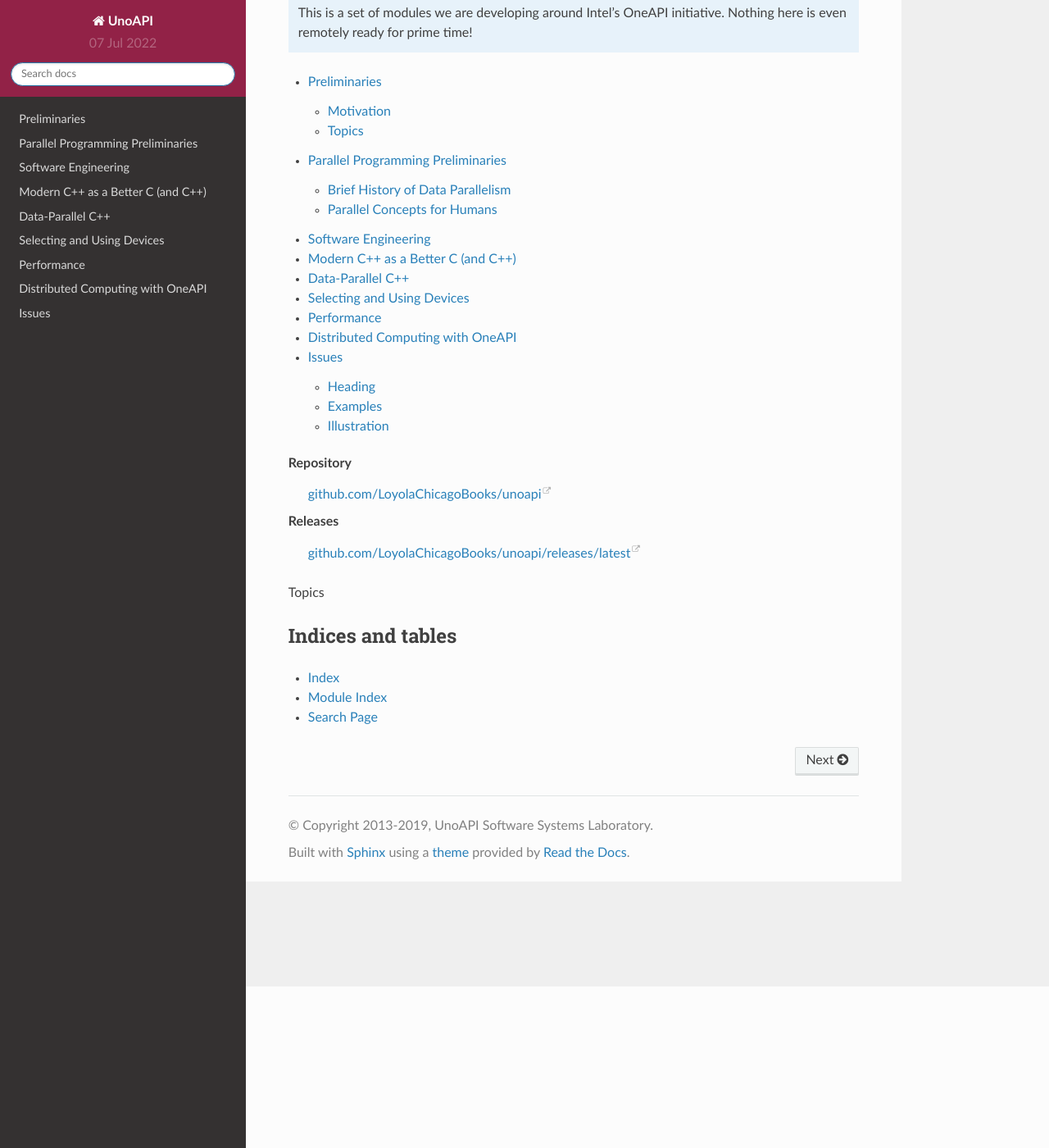
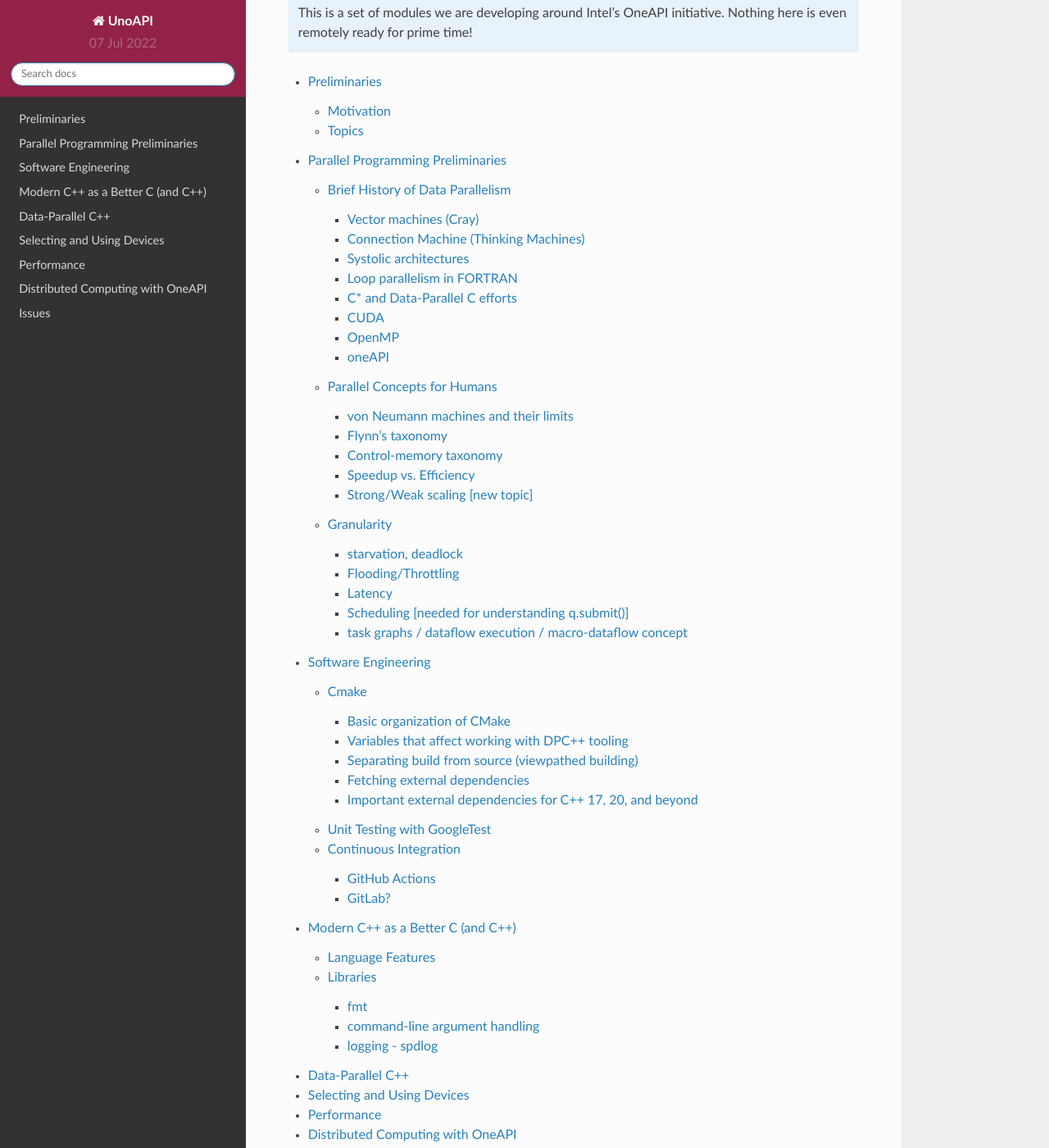
Before and after one commit to LoyolaChicagoBooks/unoapi, a Sphinx documentation site: the page built from source/index.rst, in a window 1280 px wide and 1400 px high, scrolled down 197 px. Shown: the whole window at 82% size. Built offline with Sphinx 7.4.7 and the Read the Docs theme 2.0.0, drawn with Linux system fonts in a browser that asks for light colours; some of the changed lines change nothing that is shown.

Commit message:
some more outlining

```diff
--- a/source/05-parallel/parallel.rst
+++ b/source/05-parallel/parallel.rst
@@ -6,45 +6,64 @@
 
 .. note:: This is an approximate lineage (not finalized)!
 
-- Vector machines (Cray)
+Vector machines (Cray)
+^^^^^^^^^^^^^^^^^^^^^^^^^^^^^^^^^^
 
-- Connection Machine (Thinking Machines)
+Connection Machine (Thinking Machines)
+^^^^^^^^^^^^^^^^^^^^^^^^^^^^^^^^^^^^^^^
 
-- Systolic architectures
+Systolic architectures
+^^^^^^^^^^^^^^^^^^^^^^^^^^^^^^^^^^
 
-- Loop parallelism in FORTRAN
+Loop parallelism in FORTRAN
+^^^^^^^^^^^^^^^^^^^^^^^^^^^^^^^^^^
 
-- C* and Data-Parallel C efforts
+C* and Data-Parallel C efforts
+^^^^^^^^^^^^^^^^^^^^^^^^^^^^^^^^^^
 
-- CUDA
+CUDA
+^^^^^^^^^^^^^^^^^^^^^^^^^^^^^^^^^^
 
-- OpenMP
+OpenMP
+^^^^^^^^^^^^^^^^^^^^^^^^^^^^^^^^^^
 
-- oneAPI
+oneAPI
+^^^^^^^^^^^^^^^^^^^^^^^^^^^^^^^^^^
 
 Parallel Concepts for Humans
 ------------------------------
 
 .. note:: The track for this was laid in the Java threads/networking book.
 
-- von Neumann machines and their limits
+von Neumann machines and their limits
+^^^^^^^^^^^^^^^^^^^^^^^^^^^^^^^^^^^^^^
 
-- Flynn's taxonomy
+Flynn's taxonomy
+^^^^^^^^^^^^^^^^^^^^^^^^^^^^^^^^^^^^^^
 
-- Control-memory taxonomy
+Control-memory taxonomy
+^^^^^^^^^^^^^^^^^^^^^^^^^^^^^^^^^^^^^^
 
-- Speedup vs. Efficiency
+Speedup vs. Efficiency
+^^^^^^^^^^^^^^^^^^^^^^^^^^^^^^^^^^^^^^
 
-- Strong/Weak scaling [new topic]
+Strong/Weak scaling [new topic]
+^^^^^^^^^^^^^^^^^^^^^^^^^^^^^^^^^^^^^^
 
-- Granularity
+Granularity
+--------------------------------------
 
-- OS challenges of starvation, deadlock
+starvation, deadlock
+^^^^^^^^^^^^^^^^^^^^^^^^^^^^^^^^^^^^^^
 
-- Flooding/Throttling
+Flooding/Throttling
+^^^^^^^^^^^^^^^^^^^^^^^^^^^^^^^^^^^^^^
 
-- Latency
+Latency
+^^^^^^^^^^^^^^^^^^^^^^^^^^^^^^^^^^^^^^
 
-- Scheduling [needed for understanding q.submit()]
+Scheduling [needed for understanding q.submit()]
+^^^^^^^^^^^^^^^^^^^^^^^^^^^^^^^^^^^^^^^^^^^^^^^^^^
 
-- task graphs / dataflow execution / macro-dataflow concept
+task graphs / dataflow execution / macro-dataflow concept
+^^^^^^^^^^^^^^^^^^^^^^^^^^^^^^^^^^^^^^^^^^^^^^^^^^^^^^^^^^
--- a/source/10-software-engineering/software-engineering.rst
+++ b/source/10-software-engineering/software-engineering.rst
@@ -1,2 +1,32 @@
 Software Engineering
 ====================
+
+Cmake
+------
+
+Basic organization of CMake
+^^^^^^^^^^^^^^^^^^^^^^^^^^^^^
+
+Variables that affect working with DPC++ tooling
+^^^^^^^^^^^^^^^^^^^^^^^^^^^^^^^^^^^^^^^^^^^^^^^^^^^^^^^^^^
+
+Separating build from source (viewpathed building)
+^^^^^^^^^^^^^^^^^^^^^^^^^^^^^^^^^^^^^^^^^^^^^^^^^^^^^^^^^^
+
+Fetching external dependencies
+^^^^^^^^^^^^^^^^^^^^^^^^^^^^^^
+
+Important external dependencies for C++ 17, 20, and beyond
+^^^^^^^^^^^^^^^^^^^^^^^^^^^^^^^^^^^^^^^^^^^^^^^^^^^^^^^^^^
+
+Unit Testing with GoogleTest
+-----------------------------
+
+Continuous Integration
+--------------------------
+
+GitHub Actions
+^^^^^^^^^^^^^^
+
+GitLab?
+^^^^^^^
--- a/source/15-modern-c++/modern-cpp.rst
+++ b/source/15-modern-c++/modern-cpp.rst
@@ -1,2 +1,73 @@
 Modern C++ as a Better C (and C++)
 ==================================
+
+Language Features
+------------------
+
+automatic variables
+
+.. code-block:: cpp
+
+   auto x = 25;
+
+const and constexpr
+
+.. code-block:: cpp
+
+   constexpr size_t DEFAULT_NUMBER_OF_TRAPEZOIDS{1};
+
+initializer expressions
+
+.. code-block:: cpp
+
+   bool show_function_values{false};
+   bool run_sequentially{false};
+   size_t number_of_trapezoids{DEFAULT_NUMBER_OF_TRAPEZOIDS};
+
+
+Libraries
+-----------
+
+fmt
+^^^
+
+C++ 20 draft support for formatted strings (useful feature found in many modern languages, including Python).
+
+Add this to your CMakeFile
+
+.. code-block::
+
+   FetchContent_Declare(
+           fmt
+           GIT_REPOSITORY https://github.com/fmtlib/fmt.git
+           GIT_TAG        8.1.1
+   )
+   FetchContent_MakeAvailable(fmt)
+
+Simple usage
+
+.. code-block::cpp
+
+   auto pi = 3.14159 // ish
+   fmt::print("pi = {}\n", pi);
+
+
+command-line argument handling
+^^^^^^^^^^^^^^^^^^^^^^^^^^^^^^^^^
+
+.. code-block:: cpp
+
+   CLI::App app{"Monte Carlo algorithm for estimating pi"};
+   app.add_option("-p,--players", number_of_players, "number of players");
+   app.add_option("-n,--darts", number_of_darts, "number of darts per player");
+   app.add_flag("-r,--randomize", randomize, "randomize dart locations");
+   app.add_flag("-l,--ranlux", use_ranlux, "use ranlux instead of LCG (minstd) for random number generation");
+   CLI11_PARSE(app, argc, argv);
+
+logging - spdlog
+^^^^^^^^^^^^^^^^^^
+
+.. code-block:: cpp
+
+   spdlog::info("{} players are going to throw {} darts each", number_of_players, number_of_darts);
+   spdlog::info("using {} engine with real distribution", use_ranlux ? "ranlux" : "minstd");
--- a/source/index.rst
+++ b/source/index.rst
@@ -7,7 +7,7 @@
    Nothing here is even remotely ready for prime time!
 
 .. toctree::
-   :maxdepth: 2
+   :maxdepth: 3
 
    00-preliminaries/preliminaries.rst
    05-parallel/parallel.rst
--- /dev/null
+++ b/source/scripts/generate-blank-chapter.py
@@ -0,0 +1,16 @@
+import sys
+import os
+import os.path
+
+filename = sys.argv[1]
+heading = sys.argv[2]
+
+
+if os.path.exists(filename):
+    print(f"Please delete {filename}")
+    exit(1)
+
+with open(filename, "w") as outfile:
+    outfile.write(f"{heading}\n")
+    sphinx_h = len(heading) * "="
+    outfile.write(f"{sphinx_h}\n")
```
